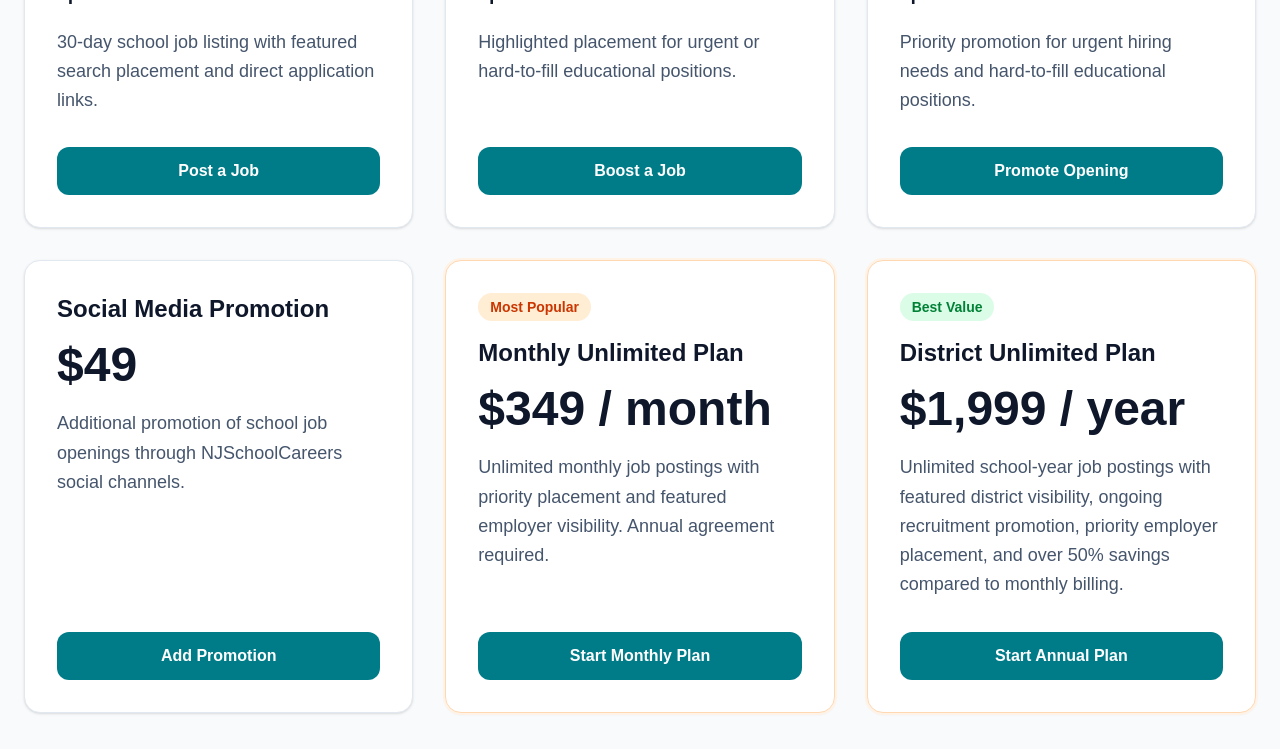
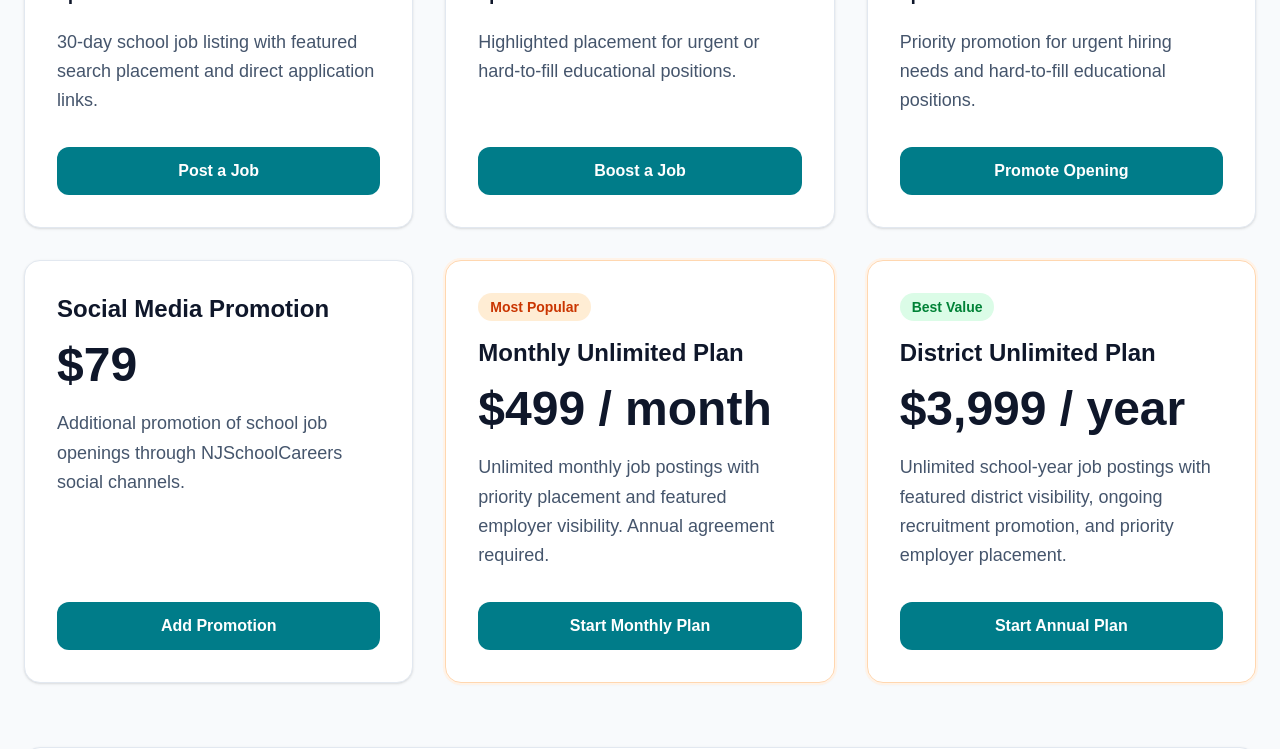
Before and after one commit to njwilkin1/nj-school-careers, a Next.js app: page /employers/pricing in a window 1280 px wide. Shown: the part 505-1254 px from the top of the page. Built offline with nearby package versions, Linux system fonts and the light colour scheme.

Commit message:
Update employer pricing and Stripe payment links

```diff
--- a/app/employers/pricing/page.tsx
+++ b/app/employers/pricing/page.tsx
@@ -1,52 +1,52 @@
 const pricingPlans = [
   {
     title: "Standard Job Posting",
-    price: "$99",
+    price: "$149",
     description:
       "30-day school job listing with featured search placement and direct application links.",
     button: "Post a Job",
-    link: "https://buy.stripe.com/28E00l4AmbCP6xD6GC8IU00",
+    link: "https://buy.stripe.com/cNi4gBeaWfT5cW16GC8IU0a",
   },
   {
     title: "Featured Job Visibility",
-    price: "$49",
+    price: "$79",
     description:
       "Highlighted placement for urgent or hard-to-fill educational positions.",
     button: "Boost a Job",
-    link: "https://buy.stripe.com/14AfZj4AmfT59JPe948IU03",
+    link: "https://buy.stripe.com/cNiaEZeaWdKXbRXe948IU0b",
   },
   {
     title: "Urgent Hiring Promotion",
-    price: "$99",
+    price: "$149",
     description:
       "Priority promotion for urgent hiring needs and hard-to-fill educational positions.",
     button: "Promote Opening",
-    link: "https://buy.stripe.com/00w00l9UGfT5e058OK8IU04",
+    link: "https://buy.stripe.com/cNieVf6Iu7mze054yu8IU0c",
   },
   {
     title: "Social Media Promotion",
-    price: "$49",
+    price: "$79",
     description:
       "Additional promotion of school job openings through NJSchoolCareers social channels.",
     button: "Add Promotion",
-    link: "https://buy.stripe.com/9B68wRgj4bCP3lrfd88IU05",
+    link: "https://buy.stripe.com/14AaEZ6IugX94pv7KG8IU0d",
   },
   {
     title: "Monthly Unlimited Plan",
-    price: "$349 / month",
+    price: "$499 / month",
     description:
       "Unlimited monthly job postings with priority placement and featured employer visibility. Annual agreement required.",
     button: "Start Monthly Plan",
-    link: "https://buy.stripe.com/dRmcN73widKX8FL0ie8IU02",
+    link: "https://buy.stripe.com/dRmaEZ8QC7mz4pv8OK8IU0e",
     badge: "Most Popular",
   },
   {
     title: "District Unlimited Plan",
-    price: "$1,999 / year",
+    price: "$3,999 / year",
     description:
-      "Unlimited school-year job postings with featured district visibility, ongoing recruitment promotion, priority employer placement, and over 50% savings compared to monthly billing.",
+      "Unlimited school-year job postings with featured district visibility, ongoing recruitment promotion, and priority employer placement.",
     button: "Start Annual Plan",
-    link: "https://buy.stripe.com/28EeVf0k65er09f8OK8IU01",
+    link: "https://buy.stripe.com/6oU14p7My5er1dj9SO8IU0f",
     badge: "Best Value",
   },
 ];
```
